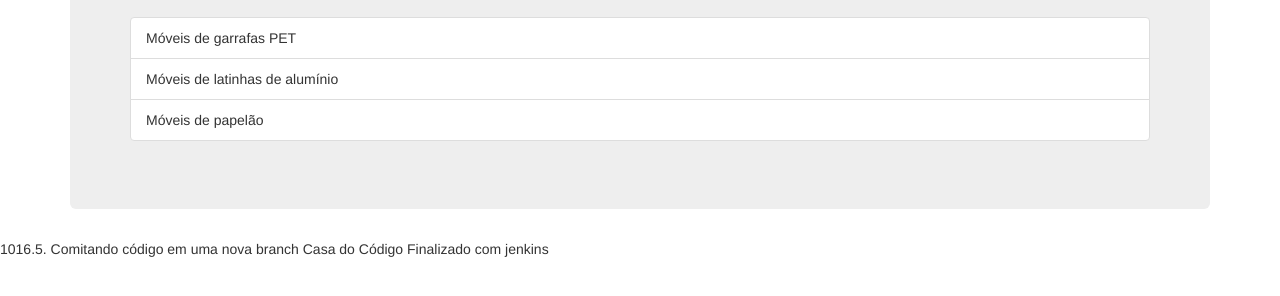
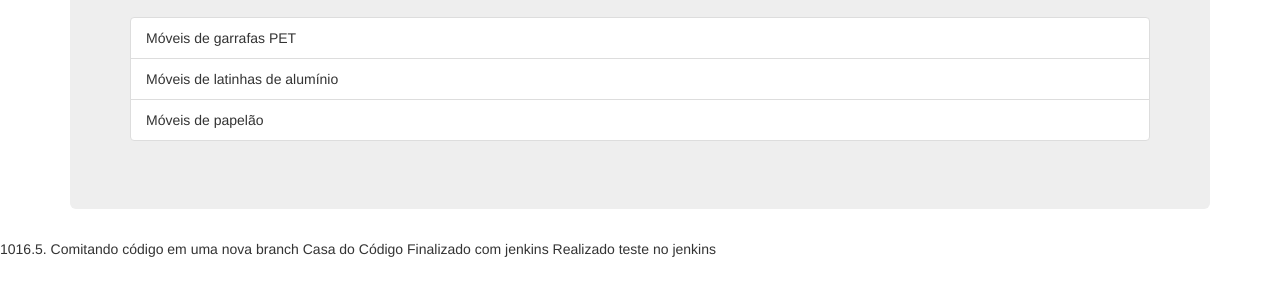
Before and after one commit to RenatoFylho/moveis, a plain HTML site: page index.html in a window 1280 px wide. Shown: the part 140-436 px from the top of the page. Drawn offline with nearby package versions, Linux system fonts and the light colour scheme.

Commit message:
Testando  jenkis

```diff
--- a/index.html
+++ b/index.html
@@ -23,6 +23,7 @@
 		1016.5. Comitando código em uma nova branch
 		Casa do Código
 		Finalizado com jenkins
+		Realizado teste no jenkins
 
 </body>
 </html>
```
